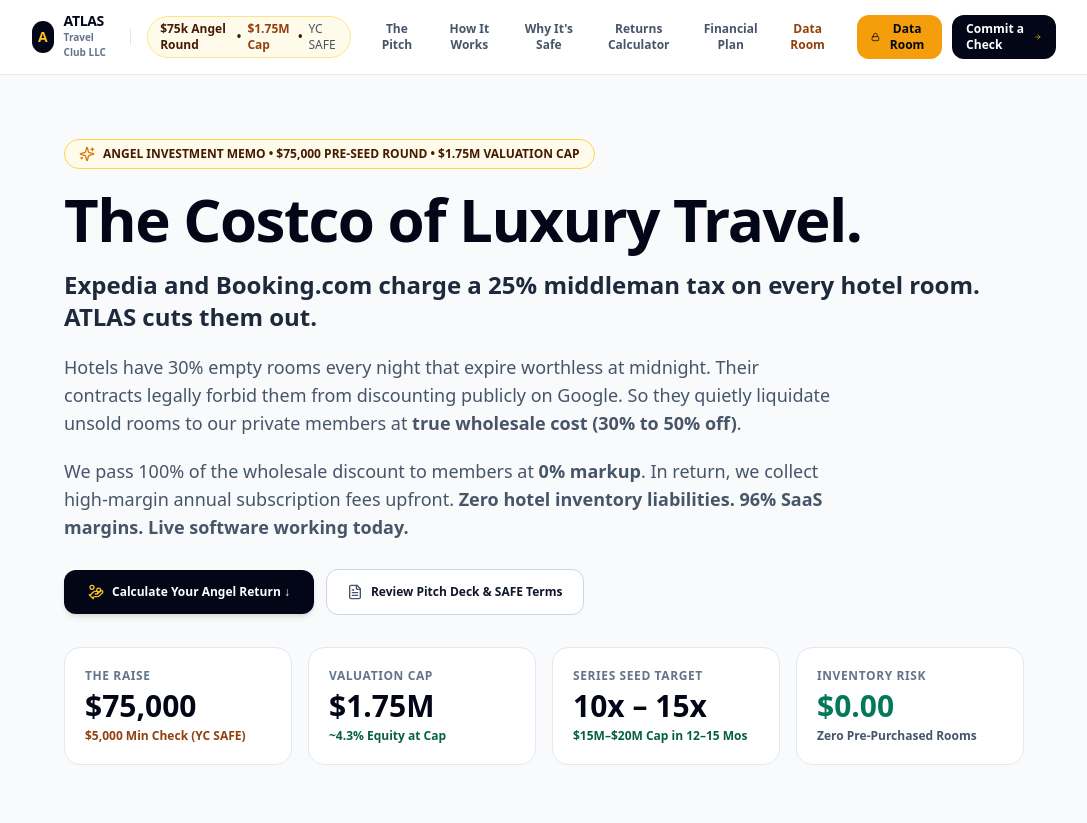
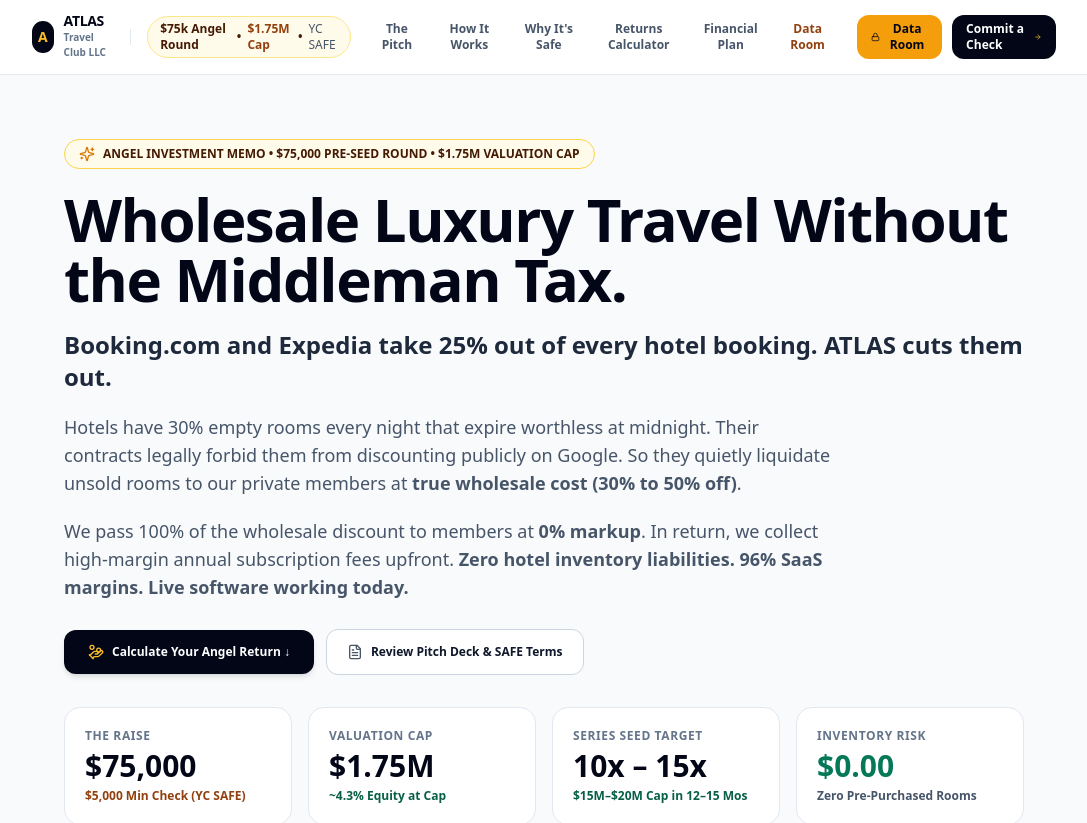
Before and after one commit to aiappsy/atlas-investor-portal, a Next.js app: page / in a window 1280 px wide. Shown: the top 823 px of the page, without its empty margins (96-1183 px from the left). Built offline with nearby package versions, Linux system fonts and the light colour scheme.

Commit message:
Remove American retail analogies; replace with universal European-friendly direct wholesale framing

```diff
--- a/src/app/page.tsx
+++ b/src/app/page.tsx
@@ -256,7 +256,7 @@
       filePptx: '/docs/investors/ATLAS_Investor_Pitch_Deck.pptx',
       desc: 'The complete visual pitch: the $120B OTA middleman tax, how closed-loop clubs legally unlock wholesale rates, 96% SaaS margins, and the $75k angel round.',
       highlights: [
-        'The Costco Model for Travel: 100% of wholesale discounts passed to members at 0% markup.',
+        'Direct Wholesale Model: 100% of wholesale discounts passed to members at 0% markup.',
         'Target Audience: Affluent families, frequent business travelers, remote executives, and founders.',
         'Unit Economics: $1,026 blended ARPU, $110 CAC, 38.4x LTV:CAC, Day-1 member payback.',
         'The Terms: $75,000 on a standard $1.75M Post-Money YC SAFE (~4.3% equity at cap).'
@@ -433,7 +433,7 @@
       </header>
 
       {/* ========================================================= */}
-      {/* 2. HERO: THE COSTCO OF LUXURY TRAVEL                      */}
+      {/* 2. HERO: WHOLESALE LUXURY TRAVEL WITHOUT MIDDLEMEN        */}
       {/* ========================================================= */}
       <main className="max-w-5xl mx-auto px-4 sm:px-8 py-10 sm:py-16 space-y-16 sm:space-y-24">
 
@@ -445,11 +445,11 @@
             </div>
 
             <h1 className="text-3xl sm:text-5xl lg:text-6xl font-black tracking-tight text-slate-950 leading-[1.12]">
-              The Costco of Luxury Travel.
+              Wholesale Luxury Travel Without the Middleman Tax.
             </h1>
 
             <p className="text-xl sm:text-2xl font-bold text-slate-800 leading-snug">
-              Expedia and Booking.com charge a 25% middleman tax on every hotel room. ATLAS cuts them out.
+              Booking.com and Expedia take 25% out of every hotel booking. ATLAS cuts them out.
             </p>
 
             <p className="text-base sm:text-lg text-slate-600 leading-relaxed max-w-3xl">
```
